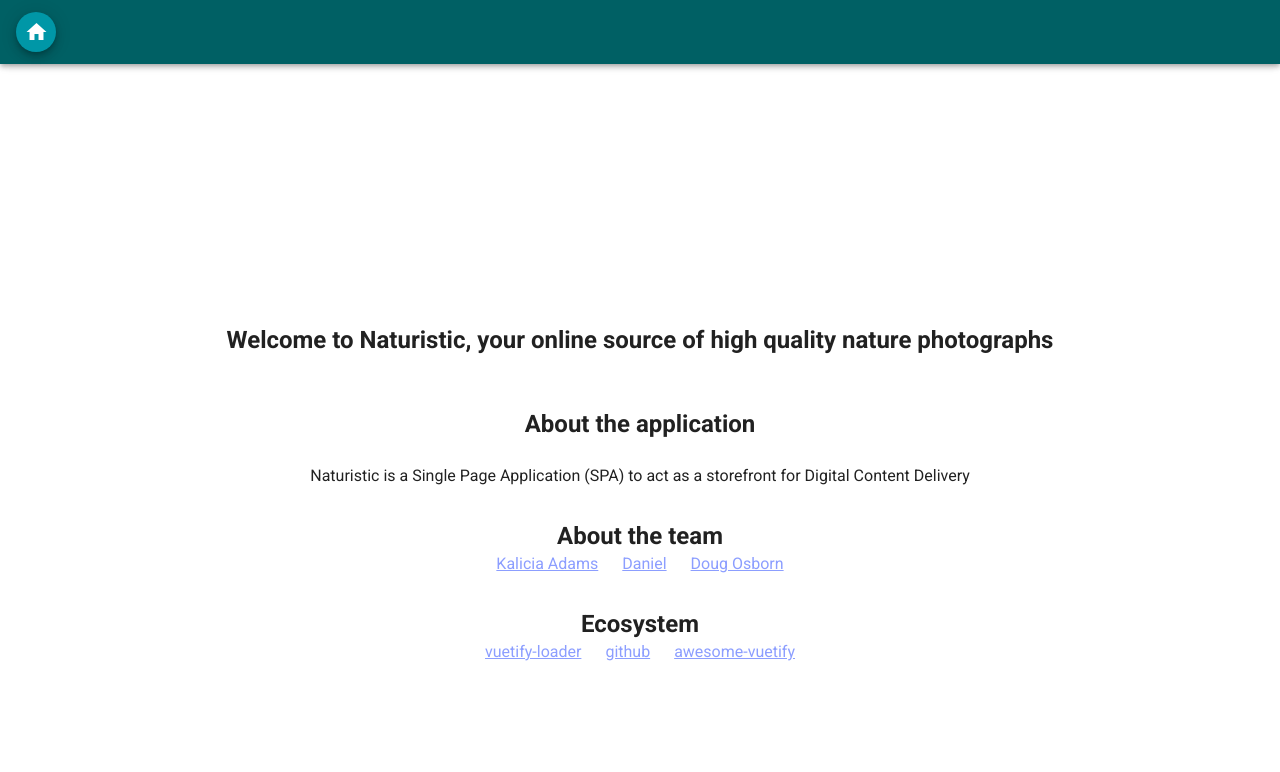
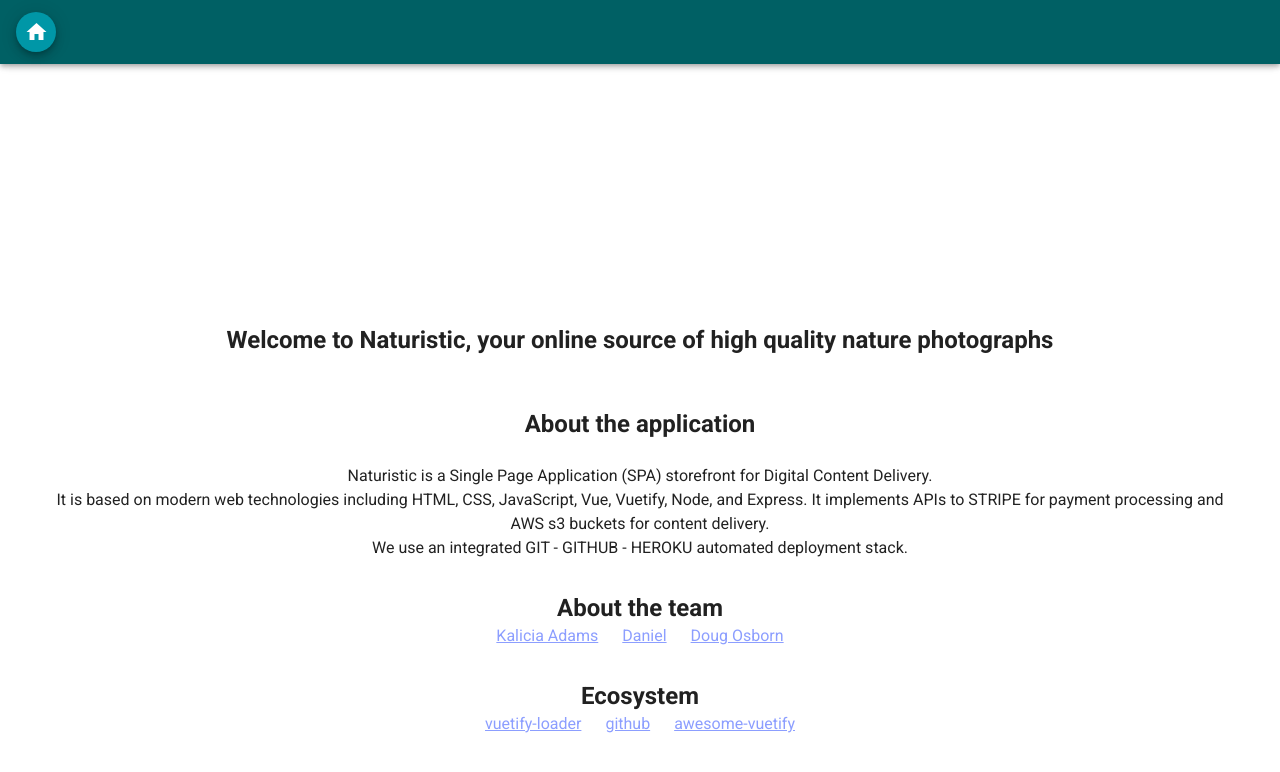
Before and after one commit to Naturistic/vuebase, a Vue app: page /#/ in a window 1280 px wide. Shown: the top 772 px of the page. Built offline with nearby package versions, Linux system fonts and the light colour scheme.

Commit message:
add project overview details

```diff
--- a/src/components/HelloWorld.vue
+++ b/src/components/HelloWorld.vue
@@ -27,10 +27,12 @@
 
         <v-row justify="center">
           <br>
-          Naturistic is a Single Page Application (SPA) to act as a storefront for Digital Content Delivery
+          Naturistic is a Single Page Application (SPA) storefront for Digital Content Delivery.
           <br>
-
-
+          It is based on modern web technologies including HTML, CSS, JavaScript, Vue, Vuetify, Node, and Express.
+          It implements APIs to STRIPE for payment processing and  AWS s3 buckets for content delivery.
+          <br>
+          We use an integrated GIT - GITHUB - HEROKU  automated deployment stack.
         </v-row>
       </v-col>
 
```
